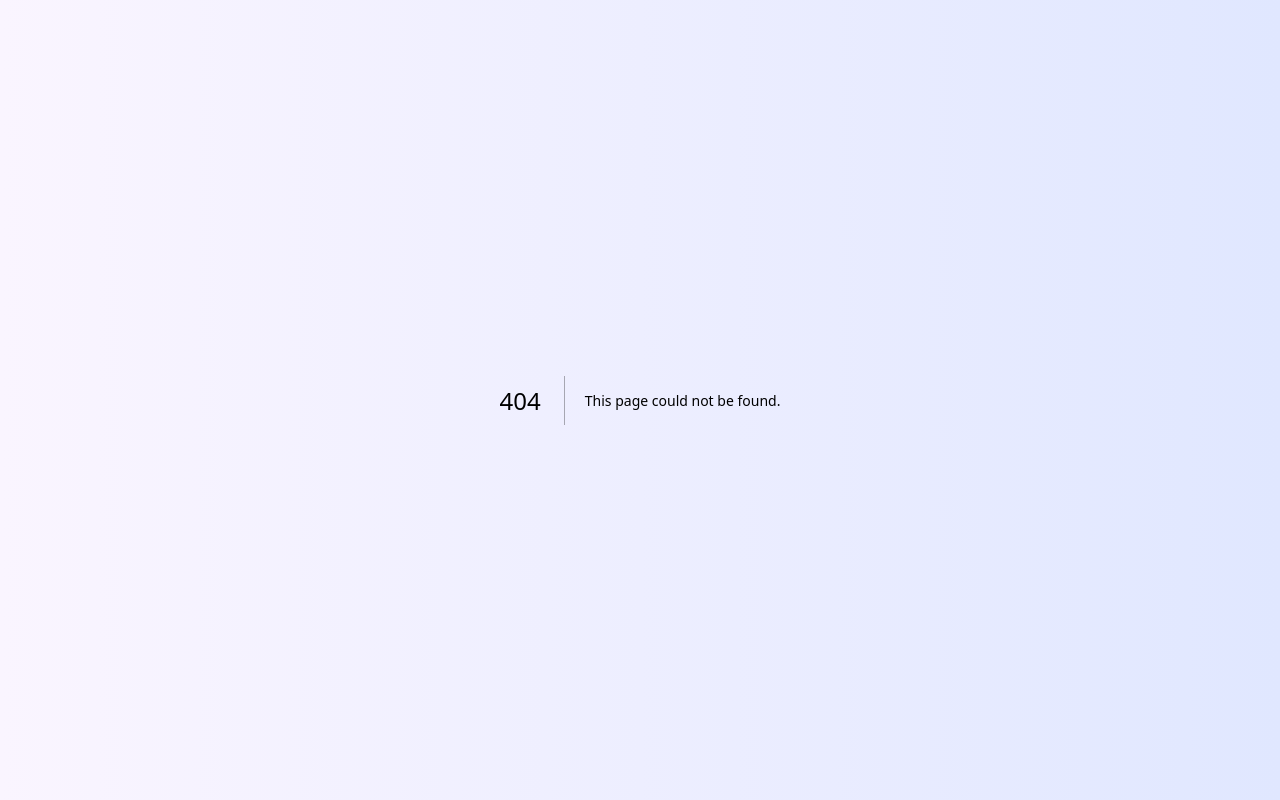
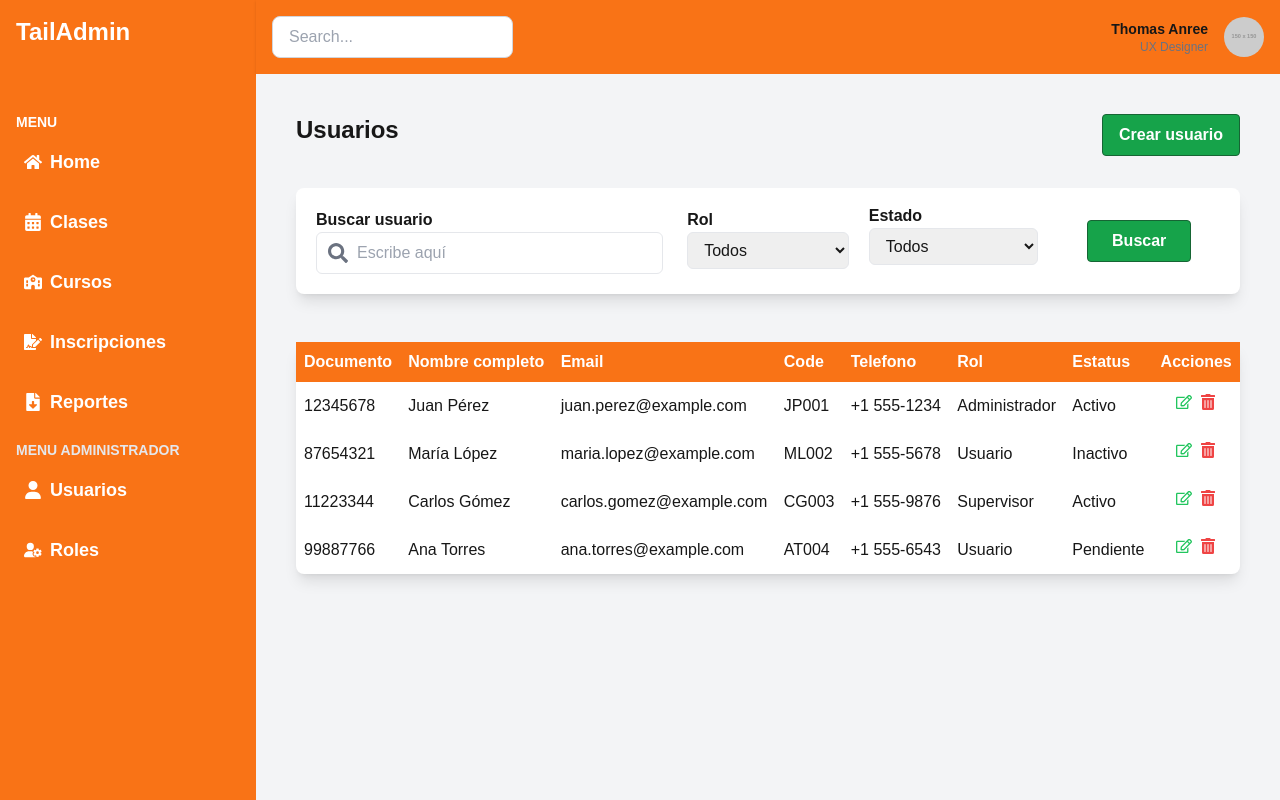
Before and after one commit to emaLeal/dbProjectFrontend, a Next.js app: page /dashboard/user in a window 1280 px wide. Before the commit this address had no page. Built offline with nearby package versions, Linux system fonts and the light colour scheme.

Commit message:
Tabla de usuarios

```diff
--- /dev/null
+++ b/src/app/dashboard/user/page.js
@@ -0,0 +1,9 @@
+import UserComponent from "@/modules/User/components";
+
+export default function User() {
+  return (
+    <>
+      <UserComponent />
+    </>
+  );
+}
--- a/src/middleware.js
+++ b/src/middleware.js
@@ -17,7 +17,7 @@ export async function verify(cookies) {
     method: "POST",
     body: JSON.stringify({ token: cookies }),
   });
-  console.log(res);
+
   if (res.ok) {
     return true;
   }
@@ -52,7 +52,7 @@ export async function refresh(refreshToken) {
 export async function middleware(request) {
   const cookieManager = cookies();
   const access = cookieManager.get("access");
-  const verifySession = access && await verify(access.value);
+  const verifySession = access && (await verify(access.value));
   if (!verifySession) {
     const refreshToken = cookieManager.get("refresh");
     if (!refreshToken) {
@@ -67,5 +67,4 @@ export async function middleware(request) {
 // See "Matching Paths" below to learn more
 export const config = {
   matcher: ["/dashboard"],
-
 };
--- /dev/null
+++ b/src/modules/User/components/index.jsx
@@ -0,0 +1,143 @@
+"use client";
+
+import { FaRegEdit, FaSearch, FaTrashAlt } from "react-icons/fa";
+import { FaCalendar } from "react-icons/fa6";
+
+export default function UserComponent() {
+  const usuarios = [
+    {
+      documentoIdentidad: "12345678",
+      nombreCompleto: "Juan Pérez",
+      email: "juan.perez@example.com",
+      code: "JP001",
+      telefono: "+1 555-1234",
+      rol: "Administrador",
+      estatus: "Activo",
+      acciones: "Editar | Eliminar",
+    },
+    {
+      documentoIdentidad: "87654321",
+      nombreCompleto: "María López",
+      email: "maria.lopez@example.com",
+      code: "ML002",
+      telefono: "+1 555-5678",
+      rol: "Usuario",
+      estatus: "Inactivo",
+      acciones: "Editar | Eliminar",
+    },
+    {
+      documentoIdentidad: "11223344",
+      nombreCompleto: "Carlos Gómez",
+      email: "carlos.gomez@example.com",
+      code: "CG003",
+      telefono: "+1 555-9876",
+      rol: "Supervisor",
+      estatus: "Activo",
+      acciones: "Editar | Eliminar",
+    },
+    {
+      documentoIdentidad: "99887766",
+      nombreCompleto: "Ana Torres",
+      email: "ana.torres@example.com",
+      code: "AT004",
+      telefono: "+1 555-6543",
+      rol: "Usuario",
+      estatus: "Pendiente",
+      acciones: "Editar | Eliminar",
+    },
+  ];
+
+  return (
+    <>
+      <div className="p-4">
+        <div className="flex justify-between mb-8">
+          <h2 className="text-2xl font-bold">Usuarios</h2>
+          <button className="bg-green-600 hover:bg-green-800 text-white font-bold py-2 px-4 border border-green-800 rounded">
+            Crear usuario
+          </button>
+        </div>
+        <div className="grid grid-cols-2 sm:grid-cols-4 md:grid-cols-5 gap-4 mb-12 p-4 shadow-lg rounded-lg bg-white">
+          <div className="flex flex-col col-span-2 m-1">
+            <label className="font-bold">Buscar usuario</label>
+            <div className="relative">
+              <div className="absolute inset-y-0 left-0 flex items-center pl-3">
+                <FaSearch className="text-gray-500 w-5 h-5" />
+              </div>
+
+              <input
+                type="text"
+                className="pl-10 pr-4 py-2 border rounded-md focus:outline-none focus:ring-2 focus:ring-blue-500 focus:border-blue-500 w-full"
+                placeholder="Escribe aquí"
+              />
+            </div>
+          </div>
+          <div className="flex flex-col m-1">
+            <label className="font-bold">Rol</label>
+            <select className="border rounded-md py-2 px-3 focus:outline-none focus:ring-2 focus:ring-blue-500 focus:border-blue-500">
+              <option value="all" selected>
+                Todos
+              </option>
+              <option value="admin">Administrador</option>
+              <option value="teachers">Profesores</option>
+              <option value="students">Estudiantes</option>
+              <option value="Monitors">Monitores</option>
+            </select>
+          </div>
+          <div className="flex flex-col">
+            <label className="font-bold">Estado</label>
+            <select className="border rounded-md py-2 px-3 focus:outline-none focus:ring-2 focus:ring-blue-500 focus:border-blue-500">
+              <option value="all" selected>
+                Todos
+              </option>
+              <option value="activos">Activos</option>
+              <option value="desactivados">Desactivados</option>
+              <option value="pendientes">Pendientes</option>
+              <option value="Monitors">Monitores</option>
+            </select>
+          </div>
+          <div className="flex flex-col justify-center md:items-center">
+            <button class="bg-green-600  hover:bg-green-800 text-white font-bold py-2 px-6 border border-green-800 rounded">
+              Buscar
+            </button>
+          </div>
+        </div>
+        <div className="shadow-lg rounded-lg bg-white ">
+          <table class=" w-full px-4">
+            <thead>
+              <tr className="bg-orange-500 text-white">
+                <th className="px-2 py-2 text-left">Documento</th>
+                <th className=" px-2 py-2 text-left">Nombre completo</th>
+                <th className="px-2 py-2 text-left">Email</th>
+                <th className="px-2 py-2 text-left">Code</th>
+                <th className="px-2 py-2 text-left">Telefono</th>
+                <th className="px-2 py-2 text-left">Rol</th>
+                <th className="px-2 py-2 text-left">Estatus</th>
+                <th className="px-2 py-2 text-left">Acciones</th>
+              </tr>
+            </thead>
+            <tbody>
+              {usuarios.map((usuario, index) => (
+                <tr
+                  key={index}
+                  className=" align-middle hover:bg-orange-300 hover:cursor-pointer"
+                >
+                  <td className="px-2 py-3">{usuario.documentoIdentidad}</td>
+                  <td className="px-2 py-3">{usuario.nombreCompleto}</td>
+                  <td className="px-2 py-3">{usuario.email}</td>
+                  <td className="px-2 py-3">{usuario.code}</td>
+                  <td className="px-2 py-3">{usuario.telefono}</td>
+                  <td className="px-2 py-3">{usuario.rol}</td>
+                  <td className="px-2 py-3">{usuario.estatus}</td>
+                  <td className="px-2 py-3 flex gap-2 justify-center">
+                    <FaRegEdit className="text-green-500" />
+                    <FaTrashAlt className="text-red-500" />
+                  </td>
+                </tr>
+              ))}
+            </tbody>
+          </table>
+        </div>
+      </div>
+    </>
+  );
+}
--- a/src/modules/dashboard/components/dashboard.jsx
+++ b/src/modules/dashboard/components/dashboard.jsx
@@ -3,28 +3,36 @@
 import { FaSchool, FaUser, FaUserGraduate } from "react-icons/fa";
 
 export default function PageDashboard() {
-
   const sections = [
     {
-      name: 'Estudiantes', cantidad: 100, color: 'red', icon: <FaUserGraduate />
+      name: "Estudiantes",
+      cantidad: 100,
+      color: "red",
+      icon: <FaUserGraduate />,
     },
     {
-      name: 'Clases', cantidad: 20, color: 'green', icon: <FaSchool />
+      name: "Clases",
+      cantidad: 20,
+      color: "green",
+      icon: <FaSchool />,
     },
     {
-      name: 'Usuarios', cantidad: 240, color: 'purple', icon: <FaUser />
-    }
-  ]
+      name: "Usuarios",
+      cantidad: 240,
+      color: "purple",
+      icon: <FaUser />,
+    },
+  ];
 
-  return <>
-
-    <section class="grid grid-cols-1 sm:grid-cols-2 md:grid-cols-3 gap-6 mb-6">
-
-      {
-        sections.map((section, index) => (
-          <div key={index} class="bg-white  rounded-lg shadow text-center">
-            <div className={`flex justify-center items-end text-7xl rounded-t-lg text-white bg-${section.color}-600 h-20`}>
-            {section.icon}
+  return (
+    <>
+      <section className="grid grid-cols-1 sm:grid-cols-2 md:grid-cols-3 gap-6 mb-6">
+        {sections.map((section, index) => (
+          <div key={index} className="bg-white  rounded-lg shadow text-center">
+            <div
+              className={`flex justify-center items-end text-7xl rounded-t-lg text-white bg-${section.color}-600 h-20`}
+            >
+              {section.icon}
             </div>
             <div className="h-24 flex flex-col items-center justify-center">
               <div className="">
@@ -33,11 +41,16 @@ export default function PageDashboard() {
               </div>
             </div>
             <div>
-              <button className={`bg-${section.color}-600 w-full py-2 hover:bg-${section.color}-500 text-white font-bold`}> Agregar</button>
+              <button
+                className={`bg-${section.color}-600 w-full py-2 hover:bg-${section.color}-500 text-white font-bold`}
+              >
+                {" "}
+                Agregar
+              </button>
             </div>
           </div>
-        ))
-      }
-    </section>
-  </>;
+        ))}
+      </section>
+    </>
+  );
 }
--- a/src/modules/dashboard/components/nav.jsx
+++ b/src/modules/dashboard/components/nav.jsx
@@ -1,6 +1,9 @@
+"use client";
+
 import Link from "next/link";
 import {
   FaArrowLeft,
+  FaCalendarAlt,
   FaFileDownload,
   FaFileSignature,
   FaHome,
@@ -11,21 +14,26 @@ import { FaSchool, FaUser, FaUserGear } from "react-icons/fa6";
 export default function NavComponent({ isSidebarVisible, setSidebarVisible }) {
   const sections = [
     { name: "Home", route: "", iconComponent: <FaHome /> },
-    { name: "Clases", route: "course", iconComponent: <FaSchool /> },
-    { name: "Inscripciones", route: "course", iconComponent: <FaFileSignature /> },
+    { name: "Clases", route: "course", iconComponent: <FaCalendarAlt /> },
+    { name: "Cursos", route: "course", iconComponent: <FaSchool /> },
+    {
+      name: "Inscripciones",
+      route: "course",
+      iconComponent: <FaFileSignature />,
+    },
     { name: "Reportes", route: "course", iconComponent: <FaFileDownload /> },
   ];
 
   const adminSections = [
-    { name: "Usuarios", route: "", iconComponent: <FaUser /> },
+    { name: "Usuarios", route: "user", iconComponent: <FaUser /> },
     { name: "Roles", route: "", iconComponent: <FaUserGear /> },
-
   ];
 
   return (
     <>
       <aside
-        className={`${isSidebarVisible ? "hidden" : "block fixed inset-0 z-50"
+        className={`${
+          isSidebarVisible ? "hidden" : "block fixed inset-0 z-50"
         } w-64 md:block bg-orange-500 text-white p-4`}
       >
         <div className="flex items-center justify-between mb-8">
@@ -42,10 +50,7 @@ export default function NavComponent({ isSidebarVisible, setSidebarVisible }) {
             <h4 className="mb-2  ext-gray-200 font-bold">MENU</h4>
             <ul className="space-y-4 text-white">
               {sections.map((section, index) => (
-                <li
-                  key={index}
-                  className=" rounded-md transition-all"
-                >
+                <li key={index} className=" rounded-md transition-all">
                   <Link href={`/dashboard/${section.route}`}>
                     <p className="flex items-center gap-2 text-lg font-semibold cursor-pointer hover:bg-orange-600 hover:text-orange-200 p-2  rounded-md">
                       {section.iconComponent}
@@ -60,12 +65,13 @@ export default function NavComponent({ isSidebarVisible, setSidebarVisible }) {
             <h4 className="mb-2 text-gray-200 font-bold">MENU ADMINISTRADOR</h4>
             <ul className="space-y-4">
               {adminSections.map((section, index) => (
-                <li
-                  key={index}
-                  className="flex cursor-pointer items-center gap-2 text-lg font-semibold hover:bg-orange-600 hover:text-orange-200 p-2 rounded-md transition-all"
-                >
+                <li key={index} className=" rounded-md transition-all">
+                  <Link href={`/dashboard/${section.route}`}>
+                    <p className="flex items-center gap-2 text-lg font-semibold cursor-pointer hover:bg-orange-600 hover:text-orange-200 p-2  rounded-md">
                       {section.iconComponent}
                       {section.name}
+                    </p>
+                  </Link>
                 </li>
               ))}
             </ul>
```
Also changed, not shown: 1 other file (tests, documents, lock files or other folders). Lines whose indentation alone changed are shown as unchanged.
